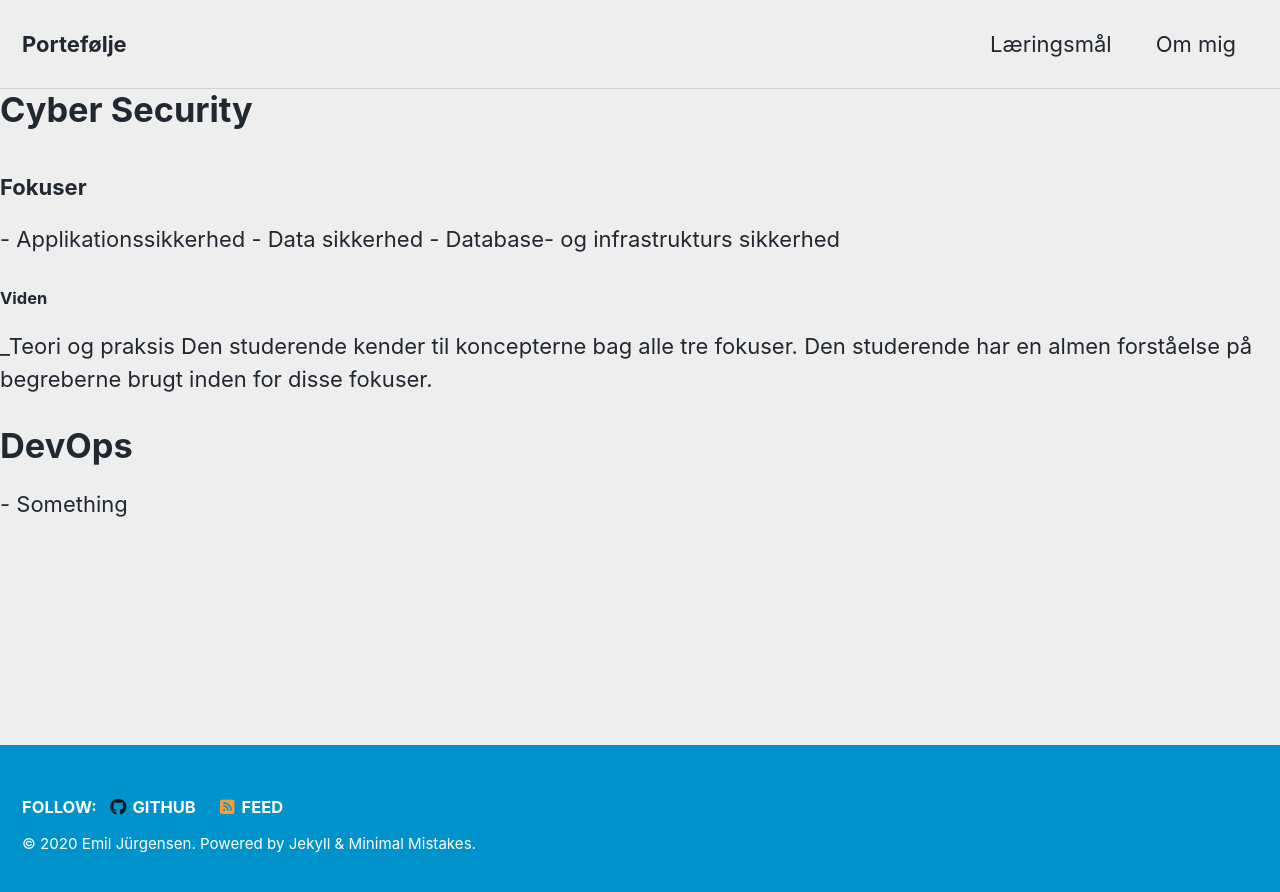
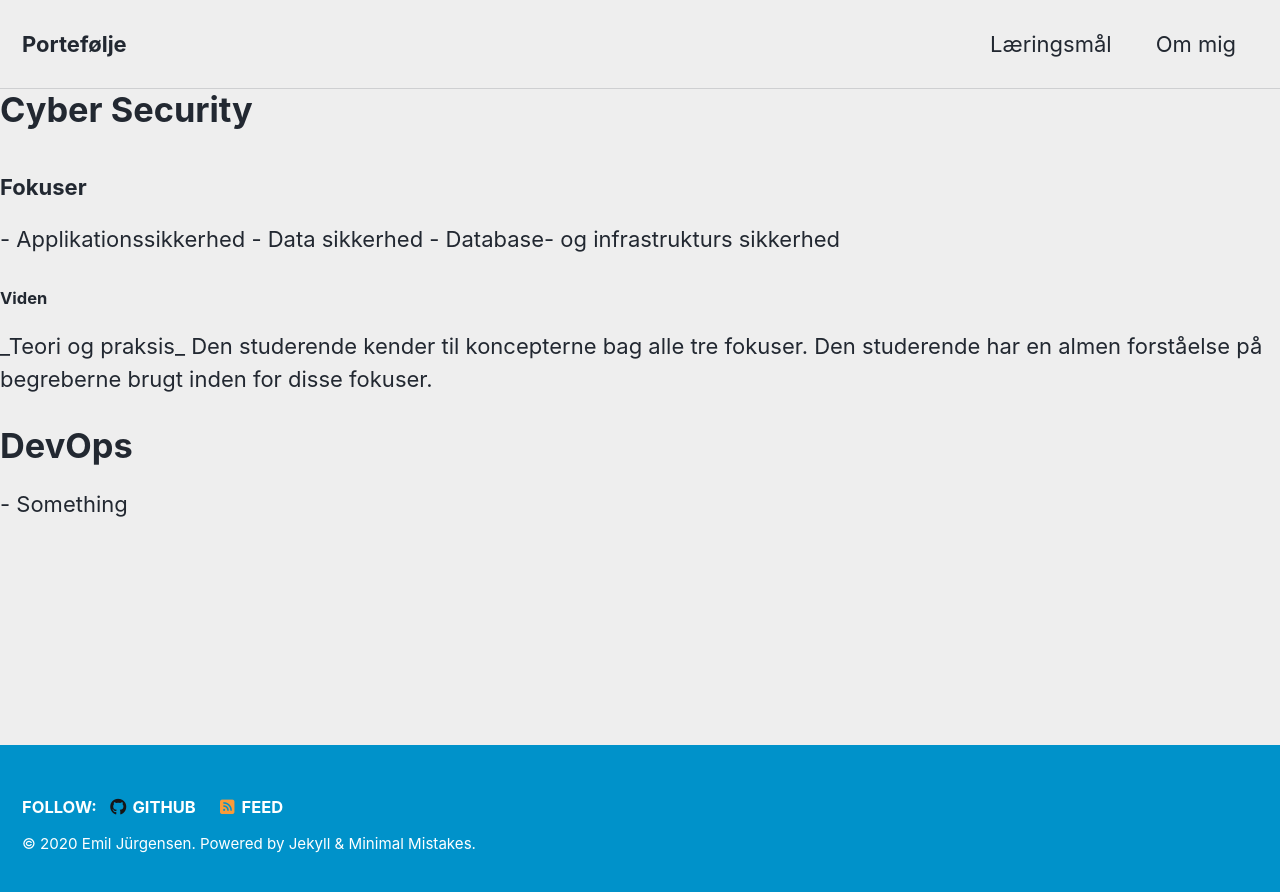
Before and after one commit to Emil428f/Portfolio, a Jekyll site: the page built from plan.md, in a window 1280 px wide. Shown: the top 892 px of the page. Built offline with Jekyll 4.4.1, drawn with Linux system fonts in a browser that asks for light colours; cached includes are drawn as plain includes; nearby versions of some CDN libraries; our own code applies the rules of GitHub Pages for plain Markdown files.

```diff
--- a/plan.md
+++ b/plan.md
@@ -19,7 +19,7 @@ author_profile: true
 
 <p>
 
-  _Teori og praksis
+  _Teori og praksis_
 
     Den studerende kender til koncepterne bag alle tre fokuser.
 
```
